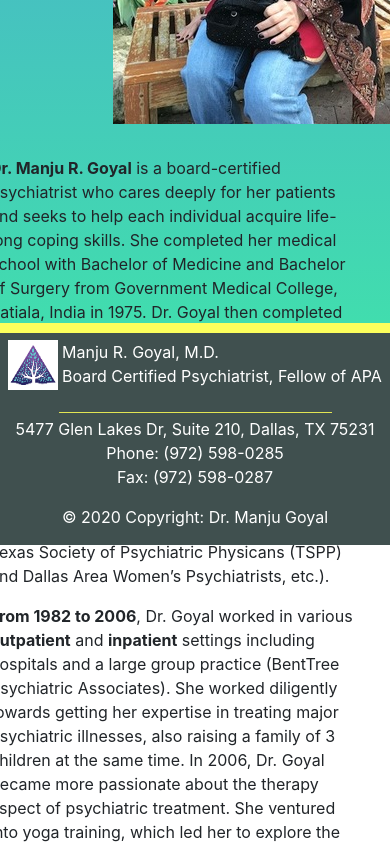
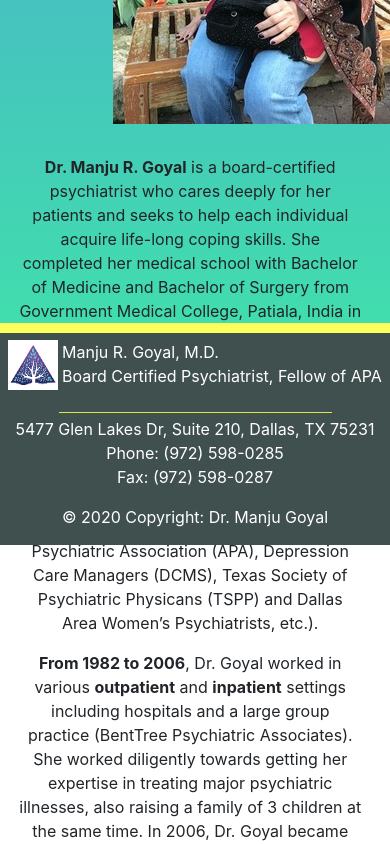
Before and after one commit to davidtrom/Goyal-Client, an Angular app: page / in a window 390 px wide. Shown: the part 800-1644 px from the top of the page. Built offline with nearby package versions, Linux system fonts and the light colour scheme.

Commit message:
continuing making dashboard responsive

```diff
--- a/src/app/dashboard/dashboard.component.css
+++ b/src/app/dashboard/dashboard.component.css
@@ -40,7 +40,7 @@ a{
 }
 
 .picture{
-    max-width: width 100%;
+    max-width: 100%;
     height: auto;
     padding-top: 12%;
     margin-left: 30%;
@@ -71,7 +71,7 @@ a{
 #grad1{
     height: 77vh;
     background-image: linear-gradient(rgb(75, 167, 209),rgb(65, 221, 174));
-    text-align: left;
+    /* text-align: left; */
 }
 
 #background-info{
@@ -84,14 +84,19 @@ a{
     padding-right: 0;
 }
 
-@media screen and (max-width: 650px) {
+@media only screen and (max-width: 629px) {
+    /* for widths less than or equal to 629 pixels */
     .column1 {
-      width: 100%;
+      float: none ;
+      width: 100% ;
+      text-align: center;
+      /* margin-left: 0; */
+      /* padding-right: 20%; */
     }
-}
-
-@media screen and (max-width: 650px) {
     .column2 {
-      width: 100%;
+      float: none ;
+      width: 100% ;
+      text-align: center;
+      padding-left: 8%;
     }
-}
+  }
--- a/src/app/dashboard/dashboard.component.html
+++ b/src/app/dashboard/dashboard.component.html
@@ -47,7 +47,7 @@
             </div>
 
             <div class="column2">
-                <div id="background-info" style="float:right">
+                <div id="background-info" style="float:left">
                     <p><strong>Dr. Manju R. Goyal</strong> is a board-certified psychiatrist who cares deeply for her patients and seeks to help each individual
                     acquire life-long coping skills. She completed her medical school with Bachelor of Medicine and Bachelor of Surgery from
                     Government Medical College, Patiala, India in 1975. Dr. Goyal then completed her Psychiatry residency training at St. Vincent’s
```
